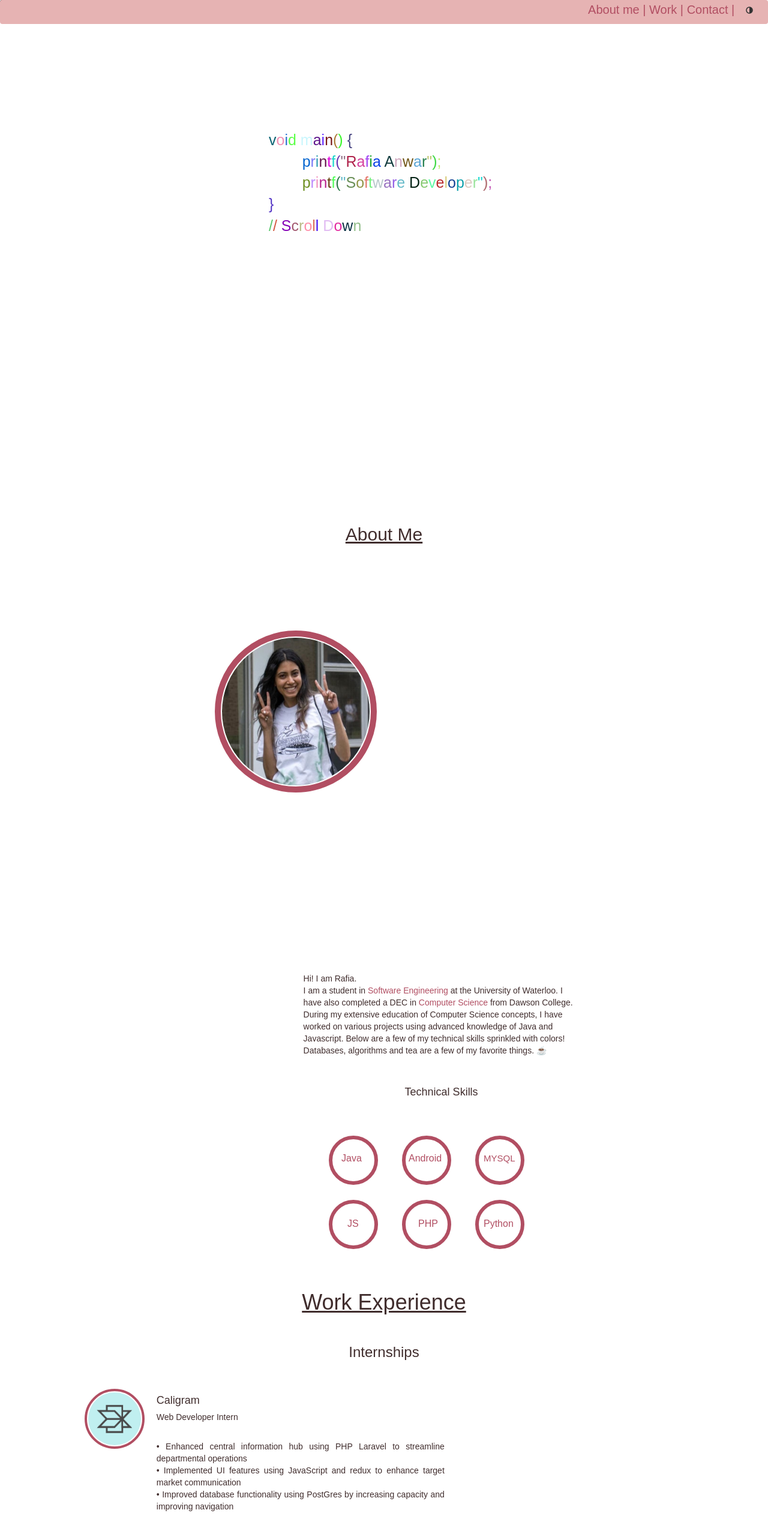
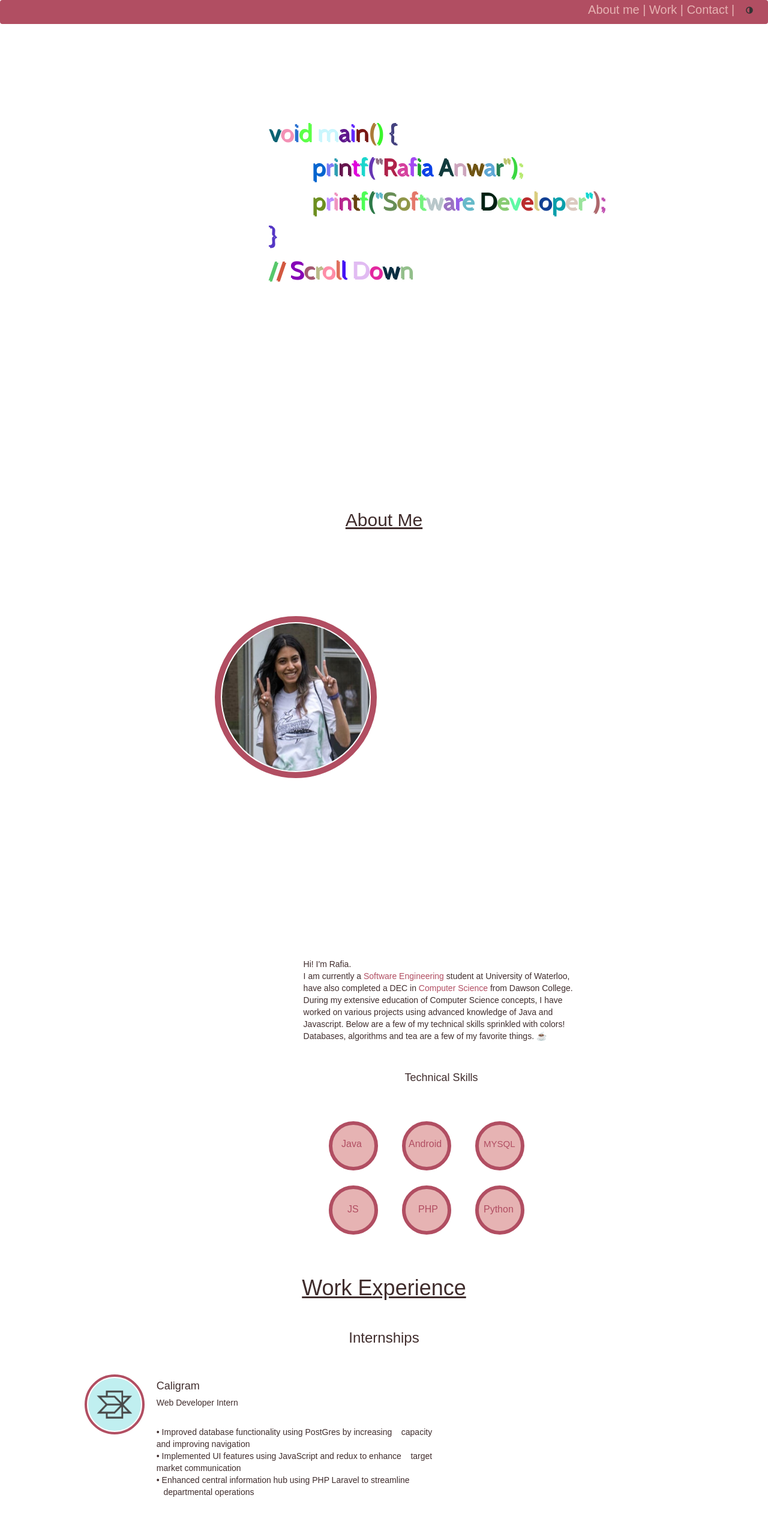
Before and after one commit to rafia95/portfolio, a plain HTML site: page index.html in a window 1280 px wide. Shown: the top 2542 px of the page at 60% size. Drawn offline with nearby package versions, Linux system fonts and the light colour scheme; a web font is replaced by a local one.

Commit message:
last few fixes

```diff
--- a/index.html
+++ b/index.html
@@ -7,6 +7,7 @@
 			<link href="https://fonts.googleapis.com/css2?family=B612:wght@700&display=swap" rel="stylesheet">
 			<script src="https://ajax.googleapis.com/ajax/libs/jquery/3.5.1/jquery.min.js"></script>
 			<script src="https://kit.fontawesome.com/a076d05399.js"></script>
+			<link href='https://fonts.googleapis.com/css?family=Cabin' rel='stylesheet'>
 			<script src="https://maxcdn.bootstrapcdn.com/bootstrap/3.4.1/js/bootstrap.min.js"></script>
 			<script>var ml = { timelines: {}};</script>
 				<link href="portfolio2.css" type="text/css" rel="stylesheet">
@@ -19,13 +20,12 @@
 
 
 			<nav class="navbar navbar-expand">
-			<a class="navLinks" href="#div2">About me</a> | <a href="#div3">Work</a> | <a href="#div4">Contact</a> |
+			<a class="navLinks" href="#div2">About me</a> | <a class="navLinks" href="#div3">Work</a> | <a class="navLinks" href="#div4">Contact</a> |
 			<button type="button" class="btn btn-default btn-sm " id="bgColor" onclick="changeMode()">
 				<span class="glyphicon glyphicon-adjust"></span>
 			</button> &nbsp;
 			</nav>
 
-			<button onclick="changeMode()">Toggle dark mode</button>
 
 		<div id="div1">
 			<div id="textDestination">
@@ -53,9 +53,9 @@
 				<p id="pText">
 
 					<br/>
-					Hi! I am Rafia. <br/>
-					I am a student in <a href="https://uwaterloo.ca/future-students/programs/software-engineering"> Software Engineering </a> at the University of Waterloo.
-					 I have also completed a DEC in <a href="https://www.dawsoncollege.qc.ca/computer-science-technology/course-list/"> Computer Science </a> from Dawson College.
+					Hi! I'm Rafia. <br/>
+					I am currently a <a href="https://uwaterloo.ca/future-students/programs/software-engineering"> Software Engineering </a> student at University of Waterloo,
+					have also completed a DEC in <a href="https://www.dawsoncollege.qc.ca/computer-science-technology/course-list/"> Computer Science </a> from Dawson College.
 					<br/> During my extensive education of Computer Science concepts, I have worked on various projects using
 					advanced knowledge of Java and Javascript. Below are a few of my technical skills sprinkled with colors!
 					<br/> Databases, algorithms and tea are a few of my favorite things. &#9749;
@@ -68,21 +68,21 @@
 					<br/>
 				</p>
 				<p><svg width = "420px" height="250px">
-						<a href="https://github.com/ryansenna/Symphony"><circle id="c1" cx="63" cy="63" r="38" stroke="#b14e62" stroke-width="6" fill="white"></circle>
+						<a href="https://github.com/ryansenna/Symphony"><circle id="c1" cx="63" cy="63" r="38" stroke="#b14e62" stroke-width="6" fill="#e6b3b3"></circle>
 						<text x="43" y="65" font-family="'B612', sans-serif" font-size="16" fill="#b14e62" > Java </text></a>
 
-						<a href="https://github.com/rafia95/Android-Quotes-App"><circle id="c2" cx="185" cy="63" r="38" stroke="#b14e62" stroke-width="6" fill="white"></circle>
+						<a href="https://github.com/rafia95/Android-Quotes-App"><circle id="c2" cx="185" cy="63" r="38" stroke="#b14e62" stroke-width="6" fill="#e6b3b3"></circle>
 						<text x="155" y="65" font-family="'B612', sans-serif" font-size="16" fill="#b14e62" > Android </text></a>
 
-						<circle id="c3" cx="307" cy="63" r="38" stroke="#b14e62" stroke-width="6" fill="white"></circle>
+						<circle id="c3" cx="307" cy="63" r="38" stroke="#b14e62" stroke-width="6" fill="#e6b3b3"></circle>
 						<text x="280" y="65" font-family="'B612', sans-serif" font-size="15" fill="#b14e62" > MYSQL </text>
 
-						<circle id="c4" cx="63" cy="170" r="38" stroke="#b14e62" stroke-width="6" fill="white"></circle>
+						<circle id="c4" cx="63" cy="170" r="38" stroke="#b14e62" stroke-width="6" fill="#e6b3b3"></circle>
 						<text x="53" y="174" font-family="'B612', sans-serif" font-size="16" fill="#b14e62" > JS </text>
-						<circle id="c5" cx="185" cy="170" r="38" stroke="#b14e62" stroke-width="6" fill="white"></circle>
+						<circle id="c5" cx="185" cy="170" r="38" stroke="#b14e62" stroke-width="6" fill="#e6b3b3"></circle>
 						<text x="171" y="174" font-family="'B612', sans-serif" font-size="16" fill="#b14e62" > PHP </text>
 
-						<a href="https://github.com/rafia95/recipeBot"><circle id="c6" cx="307" cy="170" r="38" stroke="#b14e62" stroke-width="6" fill="white"></circle>
+						<a href="https://github.com/rafia95/recipeBot"><circle id="c6" cx="307" cy="170" r="38" stroke="#b14e62" stroke-width="6" fill="#e6b3b3"></circle>
 						<text x="280" y="174" font-family="'B612', sans-serif" font-size="16" fill="#b14e62" > Python </text></a>
 
 				</svg>
@@ -103,9 +103,9 @@
 						<div id="internshipText">
 						<h4>Caligram </h4>
 						<h5> Web Developer Intern</h5>
-						<br/>• Enhanced central information hub using PHP Laravel to streamline     departmental operations
-						<br/>• Implemented UI features using JavaScript and redux to enhance target market communication
-						<br/>• Improved database functionality using PostGres by increasing capacity and improving navigation
+						<br/>• Improved database functionality using PostGres by increasing &nbsp;&nbsp;&nbsp;capacity and improving navigation
+						<br/>• Implemented UI features using JavaScript and redux to enhance &nbsp;&nbsp;&nbsp;target market communication
+						<br/>• Enhanced central information hub using PHP Laravel to streamline <br/>&nbsp;&nbsp; departmental operations
 						</div>
 					</p>
 				</section>
@@ -119,9 +119,9 @@
 
 								<h4>GOOWI</h4>
 								<h5>Software Developer Intern</h5>
-							<br/>	• Developed a conversational algorithm to assist clients over Facebook Messenger
-							<br/>• Modified Shopify API to expand viewing and accessibility of the product line
-							<br/>• Presented the benefits of Google Optimizer to the CEO and senior developers to increase website traffic
+							<br/>	• Developed a conversational algorithm to assist clients over Facebook &nbsp;&nbsp;&nbsp;Messenger
+							<br/>• Modified Shopify API to expand viewing and accessibility of the &nbsp;&nbsp;&nbsp;product line
+							<br/>• Presented the benefits of Google Optimizer to the CEO and senior &nbsp;&nbsp;&nbsp;developers to increase website traffic
 						</div>
 						</p>
 					</section>
@@ -137,8 +137,8 @@
 						<section id="sec6">
 
 								<a href="https://github.com/rafia95/recipeBot"><h4>Recipe Bot</h4></a><h5>Python, Flask, FaceBook API</h5>
-								<br/>• Implemented an automated application that delivers new recipes to the user
-								<br/>• Used Python for web scraping the data and the BeautifulSoup API to parse the data
+								<br/>• Implemented an automated application that delivers new recipes to the &nbsp;&nbsp; user
+								<br/>• Used Python for web scraping the data and the BeautifulSoup API to <br/>&nbsp;&nbsp; parse the data
 						</section>
 							<div id="teamProjects">
 							<p> During my days at Dawson, I have worked on several team projects.
@@ -146,14 +146,15 @@
 									<p>
 										 • <a href="https://github.com/rafia95/Android-TicTacToeGame-App"> Tictactoe </a>
 											<br/>• <a href="https://github.com/rafia95/battleship_c_sharp">Battleship </a>
-								<br/>	• <a href ="https://github.com/Merikato/DCMastermind">Master mind game</a>
+								<br/>	• <a href ="https://github.com/Merikato/DCMastermind">Mastermind game</a>
 									<br/>• <a href="https://github.com/rafia95/Android-Quotes-App"> Android application to display inspirational quotes </a>
 								<br/>	• <a href="https://github.com/rafia95/Android-Restos-App">Android application to find nearby restaurants with their zomato rating</a>
 
 								</p>
-								<br/> I have done some fun side projects such as a <a href="https://github.com/rafia95/JavaScriptDrumkit">drumkit</a>
-								 and <a href="https://github.com/rafia95/PoutinePlacement">poutine restaurants</a> recommendations in Montreal using Google Maps.
-								<br/> Currently, I am working on a google extension called <a href="https://github.com/rafia95/Blurify">Blurify</a> that assesses a web page and blurs the trigger words.
+								<br/> I've done some fun side projects such as a <a href="https://github.com/rafia95/JavaScriptDrumkit">drumkit beatmaker</a>
+								 and a program which recommends <a href="https://github.com/rafia95/PoutinePlacement">poutine restaurants</a> in Montreal using Google Maps.
+								<br/> Currently, I am working on a google extension called <a href="https://github.com/rafia95/Blurify">Blurify</a> that assesses the content and language of a web page and blurs potential trigger words identified
+								by a customized user input.
 							</p>
 						</div>
 
--- a/portfolio2.css
+++ b/portfolio2.css
@@ -23,9 +23,13 @@ body{
 }
 #textDestination{
 	float:left;
-	font-size:25px;
+	font-size:40px;
 	margin-left:35%;
 	margin-top:15%;
+	font-family: 'Cabin', sans-serif;
+	text-shadow: 2px 2px;
+
+
 }
 
 #div1{
@@ -88,8 +92,7 @@ img{
 	margin-left:11%;
 	margin-top:3%;
 	text-align: left;
-	text-align: justify;
- text-justify: auto;
+
 
 }
 #sec4{
@@ -122,12 +125,12 @@ img{
 	margin:0px;
 }
 .navbar{
-	color: #b14e62;
+	color: #e6b3b3;
 	text-align: right;
 	font-size: 20px;
 	position: fixed;
 	z-index: 100;
-	background-color: #e6b3b3;
+	background-color: #b14e62;
 	min-height: 40px;
 	margin-right: 5px;
 }
@@ -139,6 +142,8 @@ font-weight:bold;
 }
 .navLinks{
 	margin-top: 25px;
+	color: #e6b3b3;
+
 }
 a{
 	color:#b14e62;
@@ -164,8 +169,8 @@ footer{
 	font-size:14px;
 }
 #bgColor{
-	background-color: #e6b3b3;
-	border:3px solid #e6b3b3;
+	background-color: #b14e62;
+	border:3px solid #b14e62;
 }
 #socials{
 	font-size: 40px;
@@ -177,8 +182,8 @@ footer{
 	text-align: left;
 	margin-left:18%;
 	margin-top: 4%;
-	text-align: justify;
- text-justify: auto;
+
+ margin-right: 20%;
 }
 #heading{
 padding-top: 5%;
```
